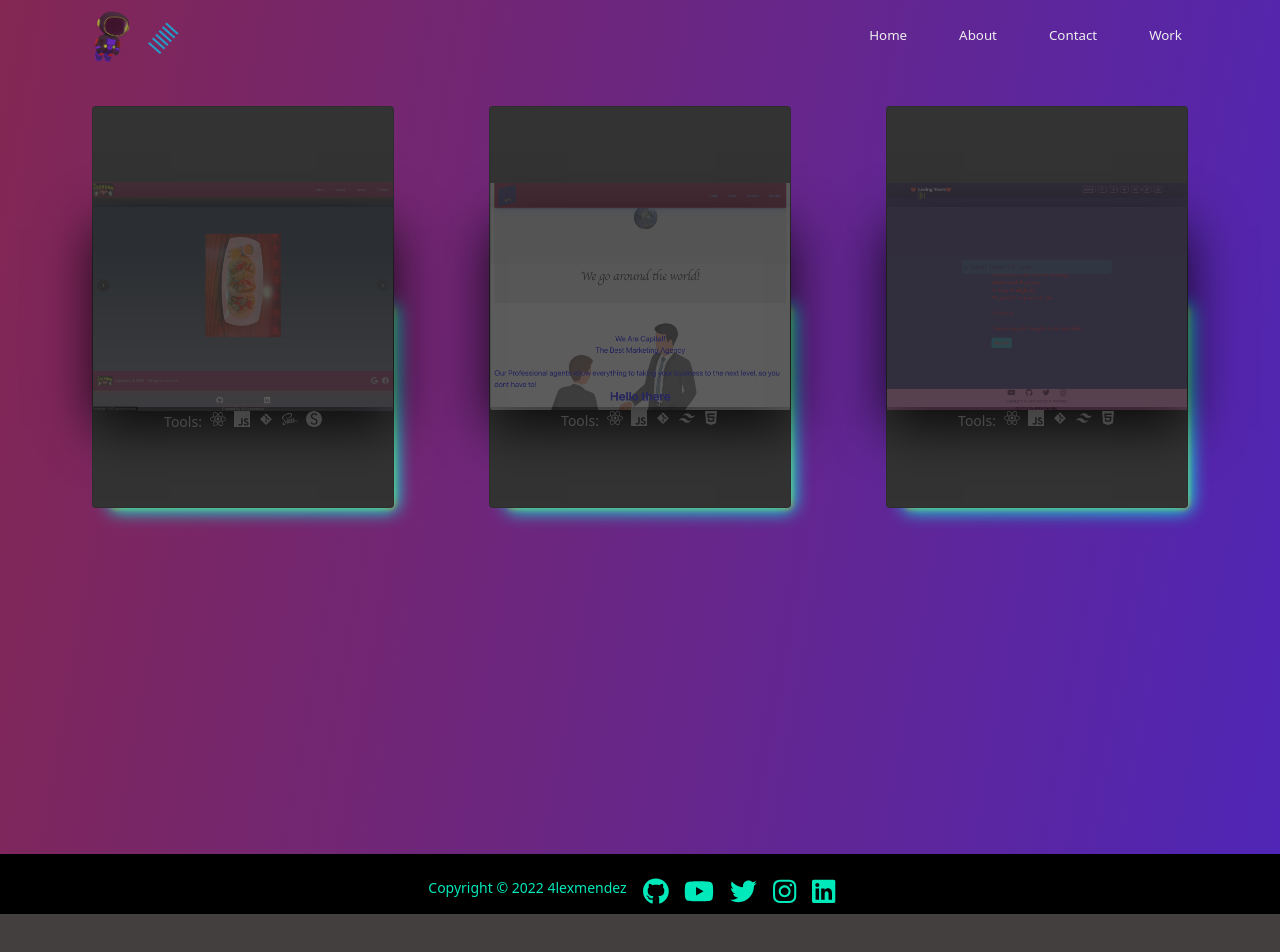
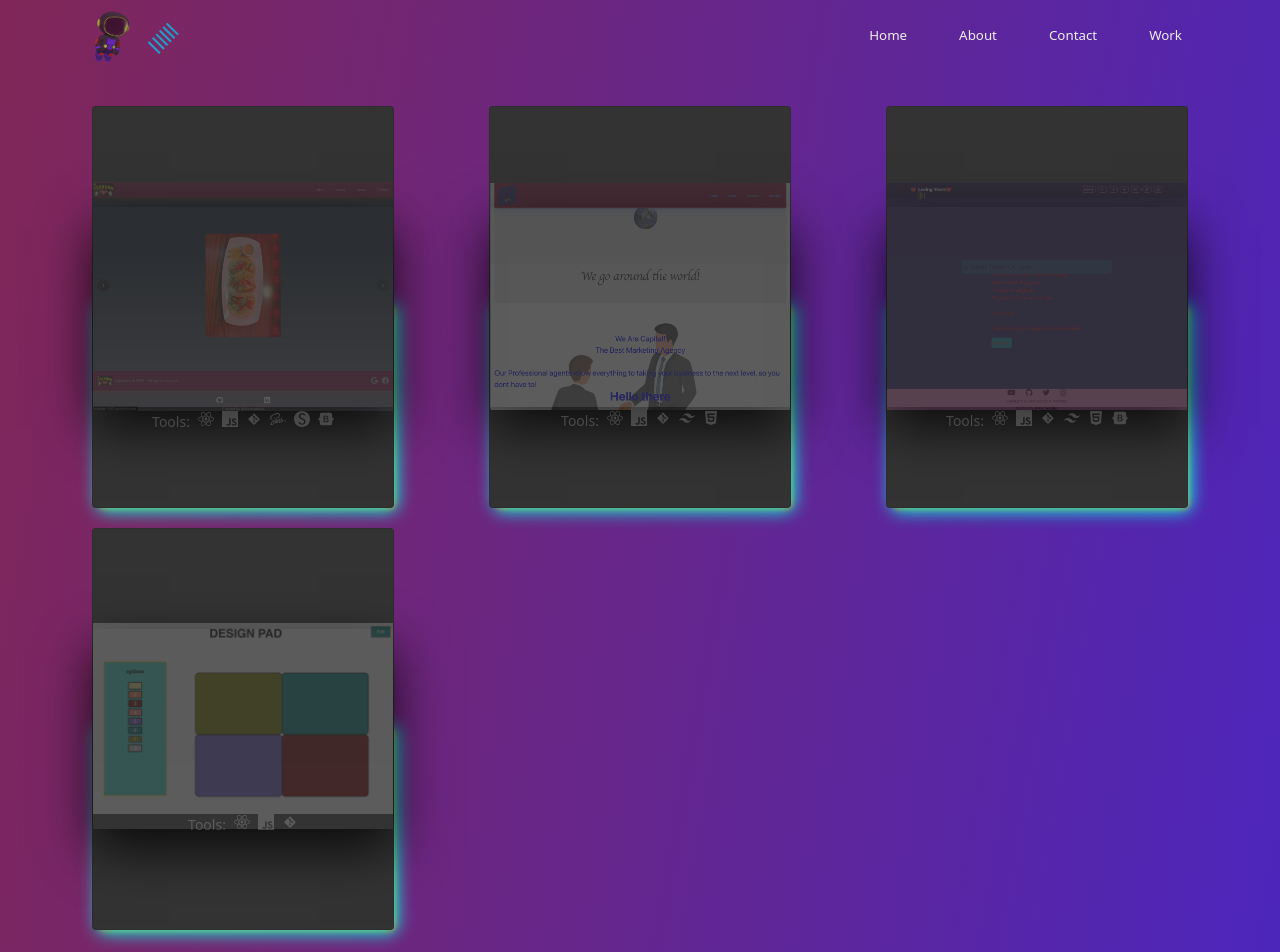
Before and after one commit to 4lexjandro/portfolio, a React (Create React App) app: page /work in a window 1280 px wide. Shown: the top 952 px of the page. Before the commit the page ends 914 px from the top, so only its background shows below. Built offline with nearby package versions, Linux system fonts and the light colour scheme.

Commit message:
aded design project

```diff
--- a/src/Routes/WorkPage.js
+++ b/src/Routes/WorkPage.js
@@ -2,9 +2,10 @@ import Footer from '../Parts/Footer'
 import P2 from '../Visuals/P2.png'
 import P3 from '../Visuals/P3.png'
 import P6 from '../Visuals/P6.png'
+import P8 from '../Visuals/P8.png'
 import { FontAwesomeIcon } from "@fortawesome/react-fontawesome";
 import { faGithub } from "@fortawesome/free-brands-svg-icons";
-import {FaReact, FaSass, FaHtml5} from "react-icons/fa"
+import {FaReact, FaSass, FaHtml5, FaBootstrap} from "react-icons/fa"
 import { SiTailwindcss, SiJavascript, SiSwiper} from "react-icons/si";
 import {  DiGit } from "react-icons/di";
 import { useState} from 'react'
@@ -44,6 +45,7 @@ const WorkPage = () => {
       <DiGit/>
       <FaSass/>
       <SiSwiper/>
+      <FaBootstrap/>
 
     </section>
     </div>
@@ -115,6 +117,10 @@ const WorkPage = () => {
 
 
 
+
+
+
+
     {/* Loving Years website */}
 
     <section className="main-div main-div3">
@@ -131,6 +137,7 @@ const WorkPage = () => {
       <DiGit/>
       <SiTailwindcss/>
       <FaHtml5/>
+      <FaBootstrap/>
     </section>
          </div>
        </div>
@@ -139,6 +146,47 @@ const WorkPage = () => {
            <p>Gallery of the memories I've created with the girl of my dreams.</p>
 
            <a href="https://github.com/4lexmendez/LovingYears"
+        className="git">
+        <FontAwesomeIcon icon={faGithub} size="2x" />
+         </a>
+         </div>
+       </div>
+    </header>
+    </section>
+
+
+
+
+
+
+
+
+{/* Design Pad done in class project */}
+
+
+
+    <section className="main-div main-div3">
+    <header className="card">
+       <div className="face face1">
+         <div className="content">
+         <a href="https://designp-4-d.vercel.app/">
+         <img src ={P8} width="300px" height="300px" alt="pro" /> </a>
+         <section className=" space-x-2 flex flex-row">
+           <small>Tools: </small>
+      <FaReact/>
+      <SiJavascript/>
+      <DiGit/>
+
+    </section>
+         </div>
+       </div>
+       <div className="face face2">
+         <div className="content">
+
+           Group project
+           <br/> Drag and Drop colors onto empty pad.
+
+           <a href="https://github.com/4lexmendez/DESIGNP4D"
         className="git">
         <FontAwesomeIcon icon={faGithub} size="2x" />
          </a>
```
Also changed, not shown: src/App.js (+0 -9 lines), src/Visuals/P8.png (added).
